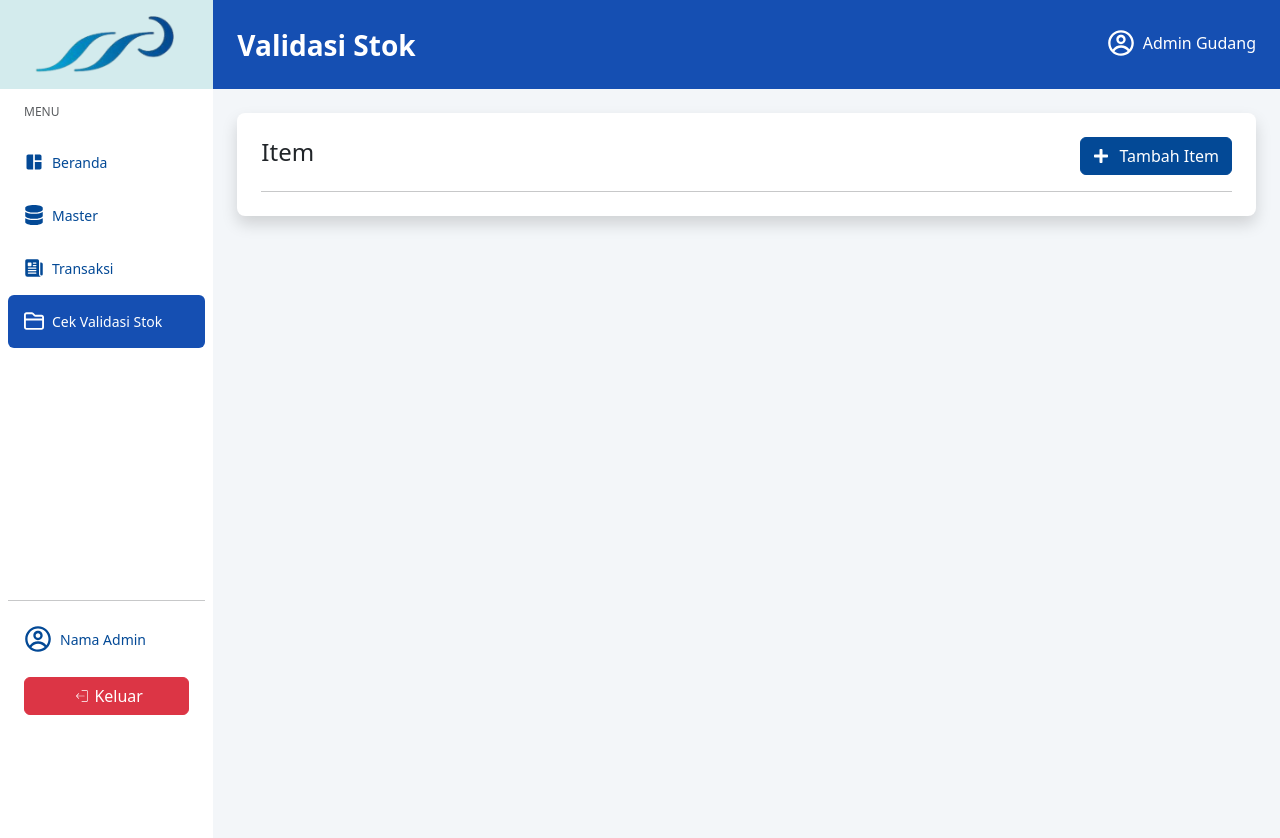
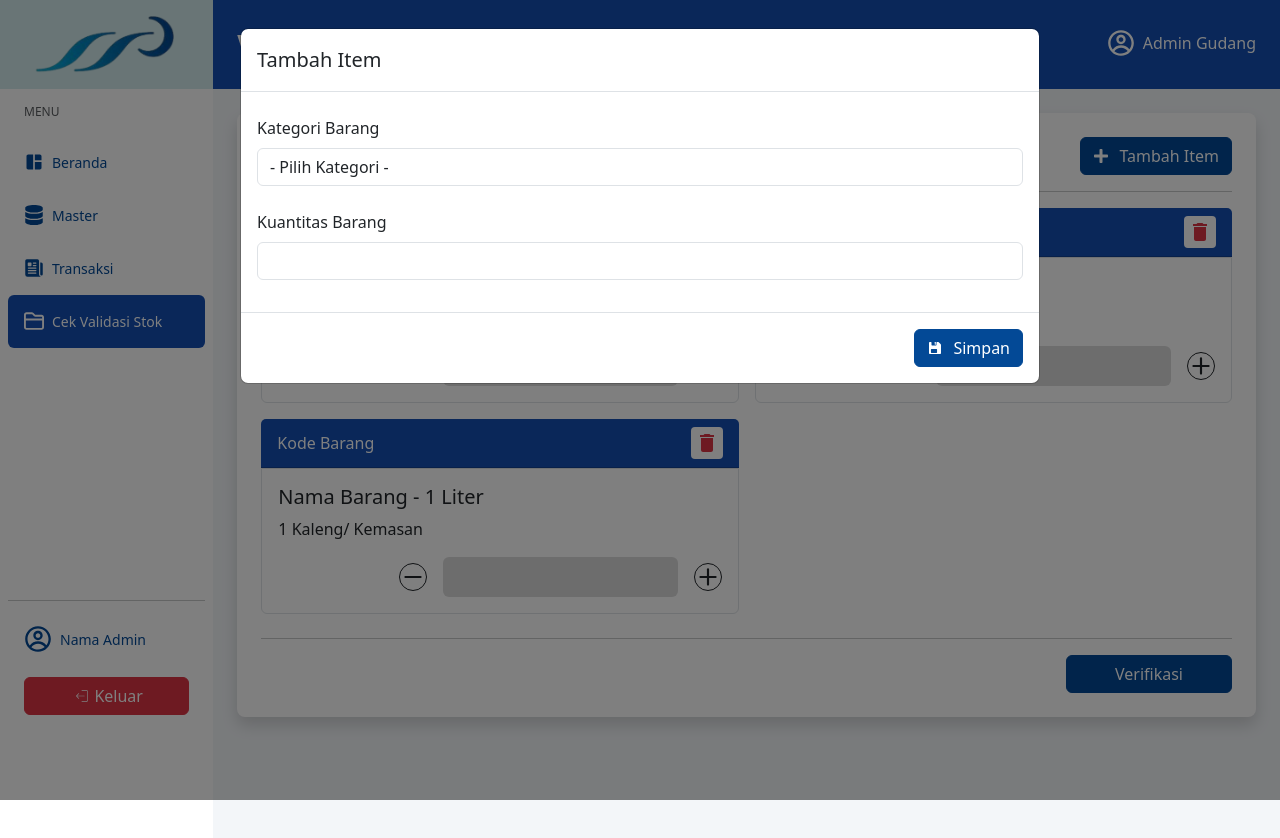
Before and after one commit to yazidhq/samudra-warehouse, a React (Vite) app: page /validasi in a window 1280 px wide. Both pictures are taken after a click on the button "Tambah Item". Shown: the top 838 px of the page. Built offline with nearby package versions, Linux system fonts and the light colour scheme.

Commit message:
update: validation pages

```diff
--- a/src/index.css
+++ b/src/index.css
@@ -159,3 +159,7 @@
 .bg-primary {
   background-color: #154fb2 !important;
 }
+
+.bg-secondary {
+  background-color: #dbdbdb !important;
+}
--- a/src/pages/validasi/ValidasiPage.jsx
+++ b/src/pages/validasi/ValidasiPage.jsx
@@ -1,6 +1,9 @@
 import { FaPlus } from "react-icons/fa";
 import Navbar from "../../components/templates/Navbar";
 import Button from "../../components/Button";
+import { IoIosSave } from "react-icons/io";
+import { MdDelete } from "react-icons/md";
+import { FiMinus, FiPlus } from "react-icons/fi";
 
 const ValidasiPage = () => {
   return (
@@ -9,13 +12,132 @@ const ValidasiPage = () => {
         <div className="d-flex justify-content-between flex-wrap flex-md-nowrap align-items-center">
           <h1 className="h4">Item</h1>
           <div className="btn-toolbar mb-2 mb-md-0">
-            <Button color={"primary"}>
+            <button
+              type="button"
+              className="btn btn-primary"
+              data-bs-toggle="modal"
+              data-bs-target="#exampleModal"
+            >
               <FaPlus className="fs-6 mb-1" style={{ marginRight: "10px" }} />
               Tambah Item
-            </Button>
+            </button>
+            <div
+              className="modal fade"
+              id="exampleModal"
+              tabIndex="-1"
+              aria-labelledby="exampleModalLabel"
+              aria-hidden="true"
+            >
+              <div className="modal-dialog modal-lg">
+                <div className="modal-content">
+                  <div className="modal-header">
+                    <h1 className="modal-title fs-5" id="exampleModalLabel">
+                      Tambah Item
+                    </h1>
+                  </div>
+                  <div className="modal-body">
+                    <div className="mb-3">
+                      <label className="form-label mt-2">Kategori Barang</label>
+                      <select type="text" className="form-control">
+                        <option selected>- Pilih Kategori -</option>
+                        <option>Kategori 1</option>
+                        <option>Kategori 2</option>
+                        <option>Kategori 3</option>
+                      </select>
+                    </div>
+                    <div className="mb-3">
+                      <label className="form-label mt-2">
+                        Kuantitas Barang
+                      </label>
+                      <input type="number" className="form-control" />
+                    </div>
+                  </div>
+                  <div className="modal-footer">
+                    <Button color={"primary"}>
+                      <IoIosSave
+                        className="fs-6 mb-1"
+                        style={{ marginRight: "10px" }}
+                      />
+                      Simpan
+                    </Button>
+                  </div>
+                </div>
+              </div>
+            </div>
           </div>
         </div>
         <hr />
+        <div className="mb-4">
+          <div className="row row-cols-2 row-cols-lg-2 g-2 g-lg-3">
+            <div className="card border-0">
+              <div className="card-header bg-primary text-white fw-medium d-flex justify-content-between align-items-center">
+                <div>Kode Barang</div>
+                <div>
+                  <MdDelete className="fs-2 text-danger bg-white rounded-1 p-1" />
+                </div>
+              </div>
+              <div className="card-body border rounded-bottom">
+                <h5 className="card-titl e">Nama Barang - 1 Liter</h5>
+                <p className="card-text">1 Kaleng/ Kemasan</p>
+                <div className="d-flex justify-content-end align-items-center gap-3">
+                  <FiMinus className="fs-3 border border-1 border-dark rounded-circle" />
+                  <input
+                    type="number"
+                    className="text-center border-0 rounded bg-secondary py-2"
+                    disabled
+                  />
+                  <FiPlus className="fs-3 border border-1 border-dark rounded-circle" />
+                </div>
+              </div>
+            </div>
+            <div className="card border-0">
+              <div className="card-header bg-primary text-white fw-medium d-flex justify-content-between align-items-center">
+                <div>Kode Barang</div>
+                <div>
+                  <MdDelete className="fs-2 text-danger bg-white rounded-1 p-1" />
+                </div>
+              </div>
+              <div className="card-body border rounded-bottom">
+                <h5 className="card-titl e">Nama Barang - 1 Liter</h5>
+                <p className="card-text">1 Kaleng/ Kemasan</p>
+                <div className="d-flex justify-content-end align-items-center gap-3">
+                  <FiMinus className="fs-3 border border-1 border-dark rounded-circle" />
+                  <input
+                    type="number"
+                    className="text-center border-0 rounded bg-secondary py-2"
+                    disabled
+                  />
+                  <FiPlus className="fs-3 border border-1 border-dark rounded-circle" />
+                </div>
+              </div>
+            </div>
+            <div className="card border-0">
+              <div className="card-header bg-primary text-white fw-medium d-flex justify-content-between align-items-center">
+                <div>Kode Barang</div>
+                <div>
+                  <MdDelete className="fs-2 text-danger bg-white rounded-1 p-1" />
+                </div>
+              </div>
+              <div className="card-body border rounded-bottom">
+                <h5 className="card-titl e">Nama Barang - 1 Liter</h5>
+                <p className="card-text">1 Kaleng/ Kemasan</p>
+                <div className="d-flex justify-content-end align-items-center gap-3">
+                  <FiMinus className="fs-3 border border-1 border-dark rounded-circle" />
+                  <input
+                    type="number"
+                    className="text-center border-0 rounded bg-secondary py-2"
+                    disabled
+                  />
+                  <FiPlus className="fs-3 border border-1 border-dark rounded-circle" />
+                </div>
+              </div>
+            </div>
+          </div>
+        </div>
+        <hr />
+        <div className="mb-3 text-end">
+          <Button color={"primary px-5"}>Verifikasi</Button>
+        </div>
       </div>
     </Navbar>
   );
```
